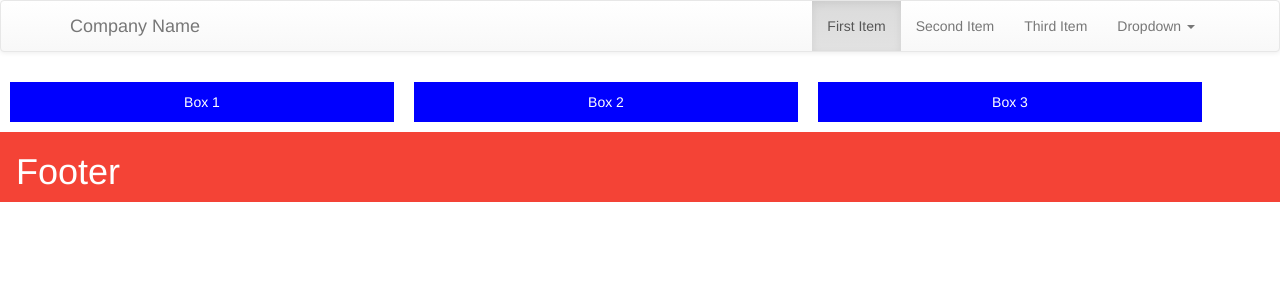
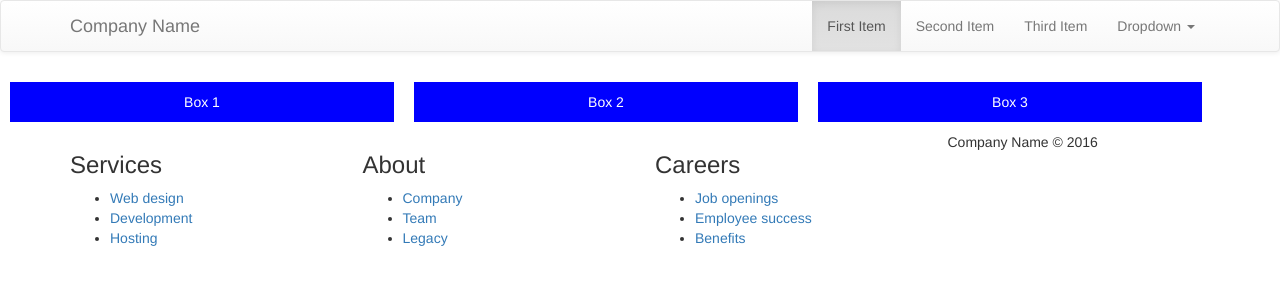
Before and after one commit to p3b0/Grupparbete, a plain HTML site: page index.html in a window 1280 px wide. Drawn offline with nearby package versions, Linux system fonts and the light colour scheme.

Commit message:
La till footer och jquery-länk

```diff
--- a/index.html
+++ b/index.html
@@ -10,7 +10,7 @@
     <meta charset="UTF-8">
 </head>
   <body>
-      <!--lukt-->
+
 
       <div>
           <nav class="navbar navbar-default navigation-clean">
@@ -44,9 +44,43 @@
       <div class="box3">Box 3</div>
     </div>
 
-    <footer class="w3-container w3-red">
-      <h1>Footer</h1>
-    </footer>
+      <div class="footer-clean">
+          <footer>
+              <div class="container">
+                  <div class="row">
+                      <div class="col-md-3 col-sm-4 item">
+                          <h3>Services</h3>
+                          <ul>
+                              <li><a href="#">Web design</a></li>
+                              <li><a href="#">Development</a></li>
+                              <li><a href="#">Hosting</a></li>
+                          </ul>
+                      </div>
+                      <div class="col-md-3 col-sm-4 item">
+                          <h3>About</h3>
+                          <ul>
+                              <li><a href="#">Company</a></li>
+                              <li><a href="#">Team</a></li>
+                              <li><a href="#">Legacy</a></li>
+                          </ul>
+                      </div>
+                      <div class="col-md-3 col-sm-4 item">
+                          <h3>Careers</h3>
+                          <ul>
+                              <li><a href="#">Job openings</a></li>
+                              <li><a href="#">Employee success</a></li>
+                              <li><a href="#">Benefits</a></li>
+                          </ul>
+                      </div>
+                      <div class="col-md-3 item social">
+                          <a href="#"><i class="icon ion-social-facebook"></i></a><a href="#"><i class="icon ion-social-twitter"></i></a><a href="#"><i class="icon ion-social-snapchat"></i></a><a href="#"><i class="icon ion-social-instagram"></i></a>
+                          <p class="copyright">Company Name © 2016</p>
+                      </div>
+                  </div>
+              </div>
+          </footer>
+      </div>
+      <script src="https://cdnjs.cloudflare.com/ajax/libs/jquery/1.12.4/jquery.min.js"></script>
 
   </body>
 </html>
```
